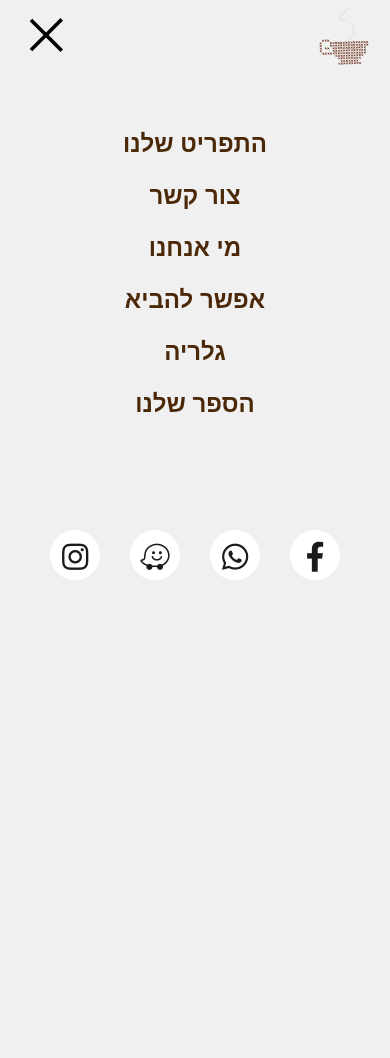
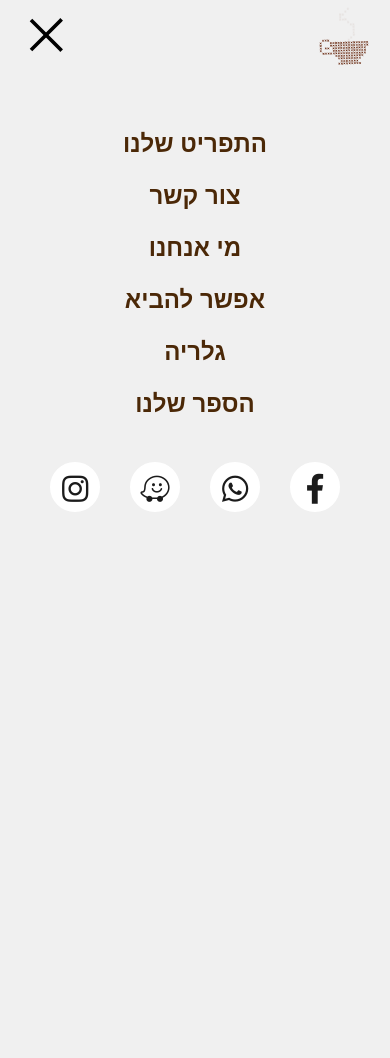
Before and after one commit to Orisil1809/Ohad-s-site, a PHP site: page /our-book.html in a window 390 px wide, after a click that opens the changed part. Run offline with PHP 8.4, Linux system fonts and the light colour scheme; some libraries are stand-ins or nearby versions; some web fonts are replaced.

Commit message:
Add small change

```diff
--- a/our-story.html
+++ b/our-story.html
@@ -276,7 +276,7 @@
         </div>
 
 
-        <a id="button" class="d-inline d-lg-none" style="margin-bottom: 15vh;"></a>
+        <a id="button" class="d-inline d-lg-none" style="margin-bottom: 25vh;"></a>
 
 
         <script src="https://code.jquery.com/jquery-3.5.1.min.js"
--- a/stylesheets/our-book.css
+++ b/stylesheets/our-book.css
@@ -537,7 +537,8 @@ html{
 
 
   #nav-icons ul {
-    margin-top: 100px;
+    /* margin-top: 100px; */
+    margin-top: 3vh;
     display: flex;
     justify-content: center;
     margin-bottom: 0;
```
